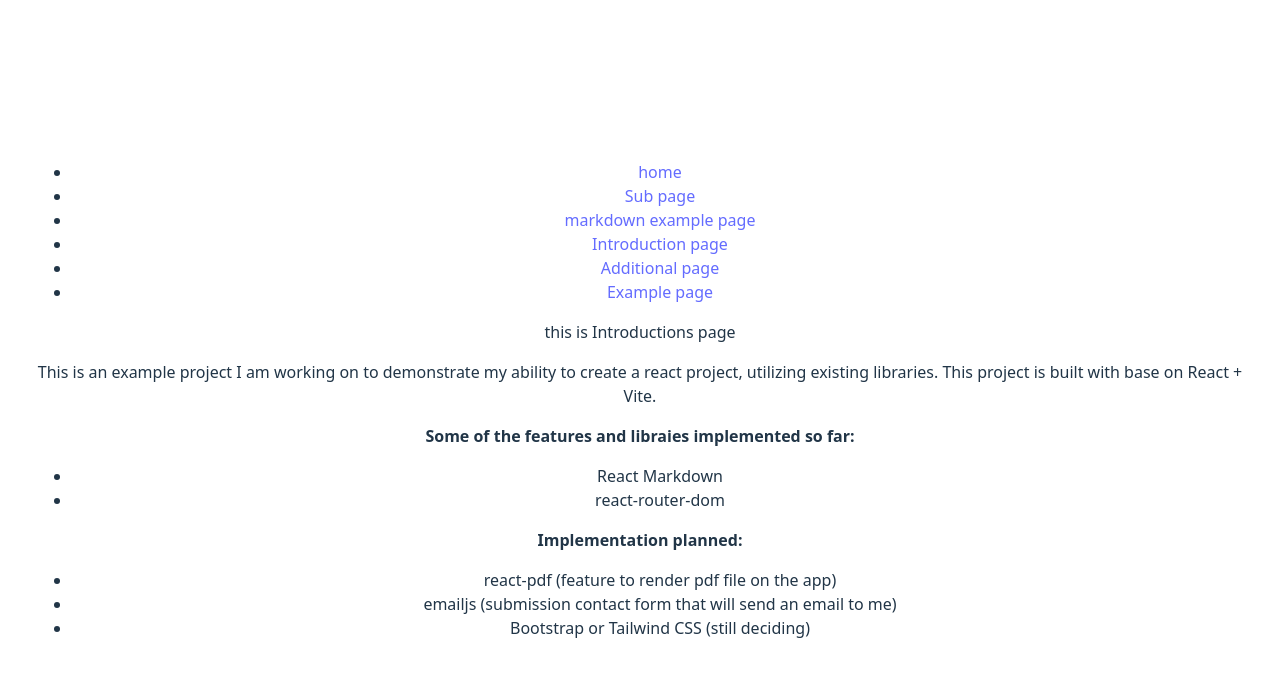
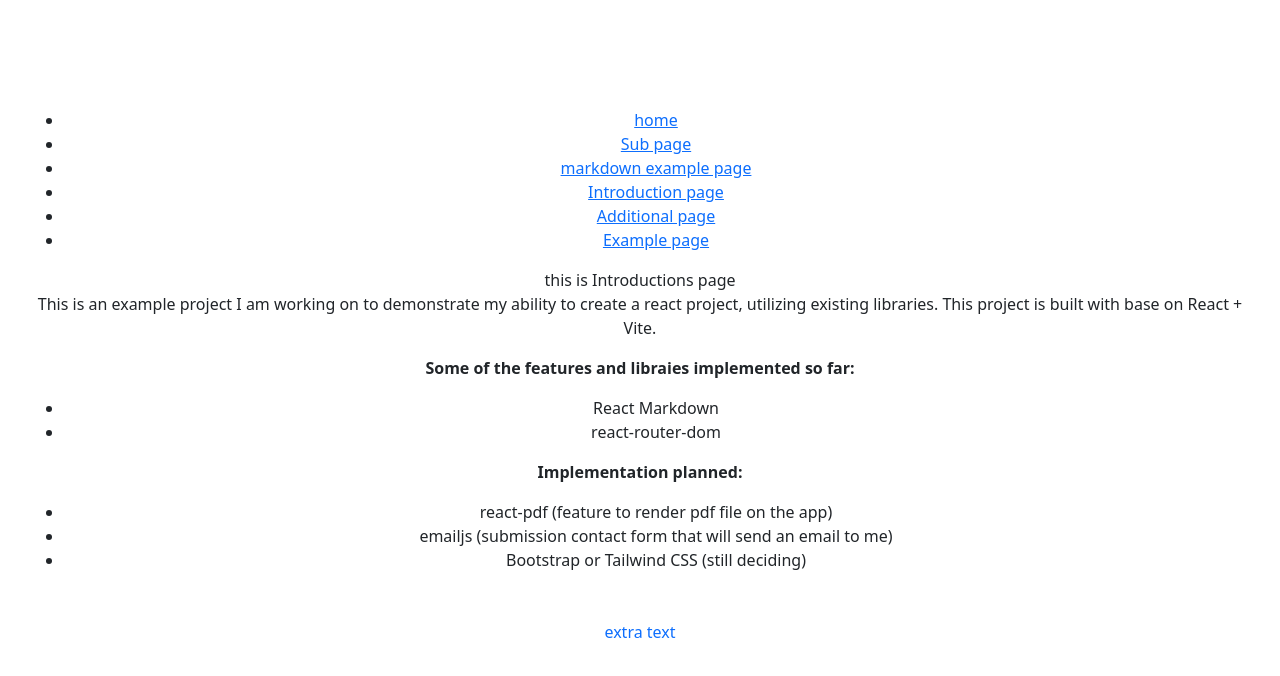
Before and after one commit to adam780930/react-practice, a React (Vite) app: page /introduction in a window 1280 px wide. Shown: the top 676 px of the page. Built offline with nearby package versions, Linux system fonts and the light colour scheme.

Commit message:
implemented bootstrap

```diff
--- a/package.json
+++ b/package.json
@@ -10,6 +10,8 @@
     "preview": "vite preview"
   },
   "dependencies": {
+    "@popperjs/core": "^2.11.8",
+    "bootstrap": "^5.3.8",
     "react": "^19.2.0",
     "react-dom": "^19.2.0",
     "react-markdown": "^10.1.0",
--- a/src/main.jsx
+++ b/src/main.jsx
@@ -3,6 +3,8 @@ import { createRoot } from 'react-dom/client'
 import { BrowserRouter as Router } from 'react-router-dom';
 import './index.css'
 import App from './App.jsx'
+import 'bootstrap/dist/css/bootstrap.min.css';
+import 'bootstrap/dist/js/bootstrap.bundle.min';
 
 createRoot(document.getElementById('root')).render(
   <Router>
--- a/src/pages/Introduction.jsx
+++ b/src/pages/Introduction.jsx
@@ -6,6 +6,7 @@ function Introduction() {
     <div>
       <div>this is Introductions page</div>
       <Markdown>{introduction}</Markdown>
+      <div class="my-5 text-primary">extra text</div>
     </div>
   );
 }
```
Also changed, not shown: 1 other file (tests, documents, lock files or other folders).
